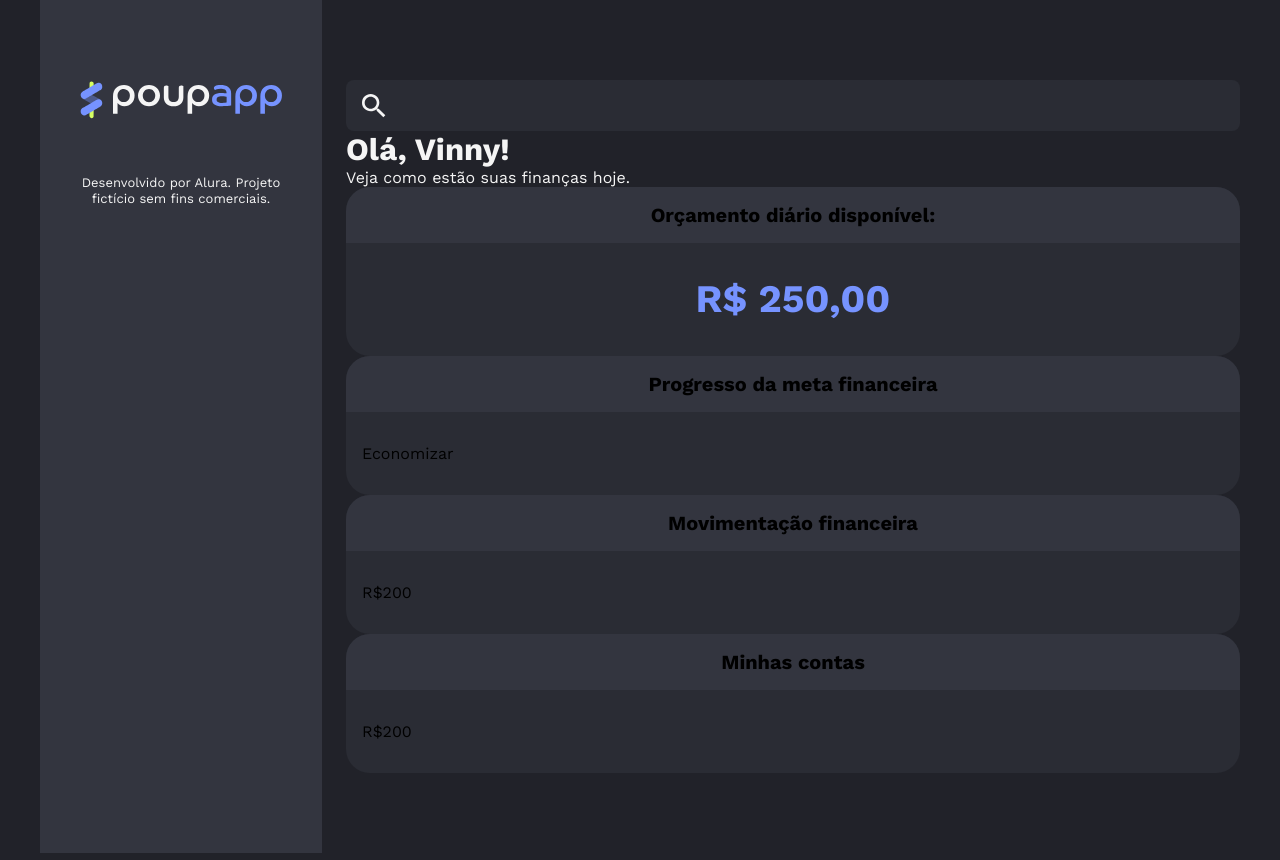
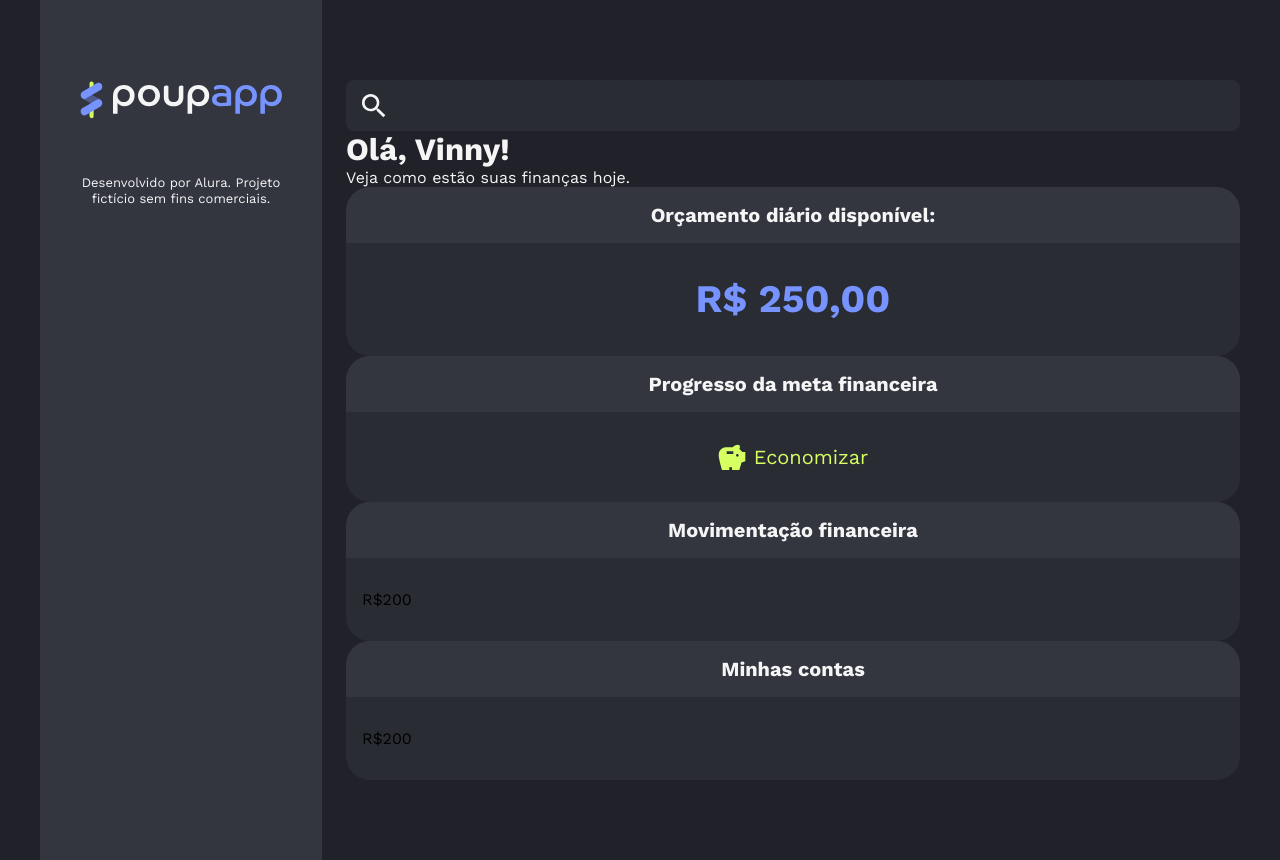
Before and after one commit to robsonsoaresid/poupapp, a React (Vite) app: page / in a window 1280 px wide. Built offline with nearby package versions, Linux system fonts and the light colour scheme.

Commit message:
Ajusta status da poupaca

```diff
--- a/src/App.jsx
+++ b/src/App.jsx
@@ -5,6 +5,7 @@ import { SearchInput } from "./Components/SearchInput";
 import { Typography } from "./Components/Typography";
 import Card from "./Components/Card";
 import { DailyBudget } from "./Components/DailyBudget";
+import { SavingsStatus } from "./Components/SavingsStatus";
 
 function App() {
   return (
@@ -34,7 +35,7 @@ function App() {
               Progresso da meta financeira
             </Card.Header>
             <Card.Body>
-              Economizar
+              <SavingsStatus percent={40}/>
             </Card.Body>
           </Card>
            <Card>
--- a/src/Components/Card/card.module.css
+++ b/src/Components/Card/card.module.css
@@ -11,7 +11,7 @@ border-radius: 24px;
     font-size: 20px;
     line-height: 120%;
     text-align: center;
-
+    color: var(--neutral-text);
     padding: 16px;
 
 }
--- /dev/null
+++ b/src/Components/SavingsStatus/index.jsx
@@ -0,0 +1,12 @@
+import { IconSavings } from '../icons'
+import styles from './savingsstatus.module.css'
+
+export const SavingsStatus = ({percent}) => {
+    return (
+        <div className={styles.container}>
+            <p>
+                <IconSavings /> Economizar
+            </p>
+        </div>
+    )
+}
--- /dev/null
+++ b/src/Components/SavingsStatus/savingsstatus.module.css
@@ -0,0 +1,17 @@
+.container {
+    display: flex;
+    flex-direction: column;
+    gap: 40px;
+
+}
+
+.container p {
+    margin: 0;
+    display: flex;
+    align-items: center;
+    justify-content: center;
+    font-size: 20px;
+    line-height: 125%;
+    gap: 8px;
+    color: var(--secondary-income);
+}
```
